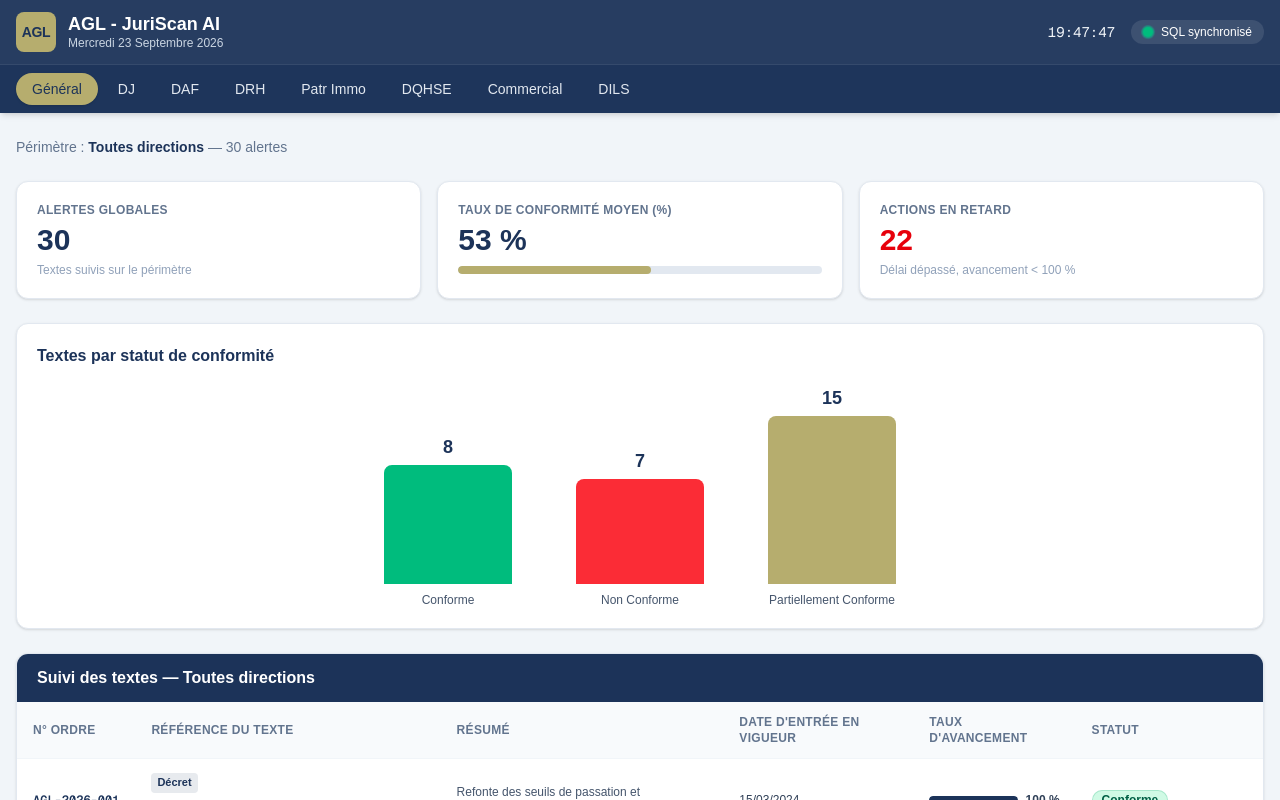
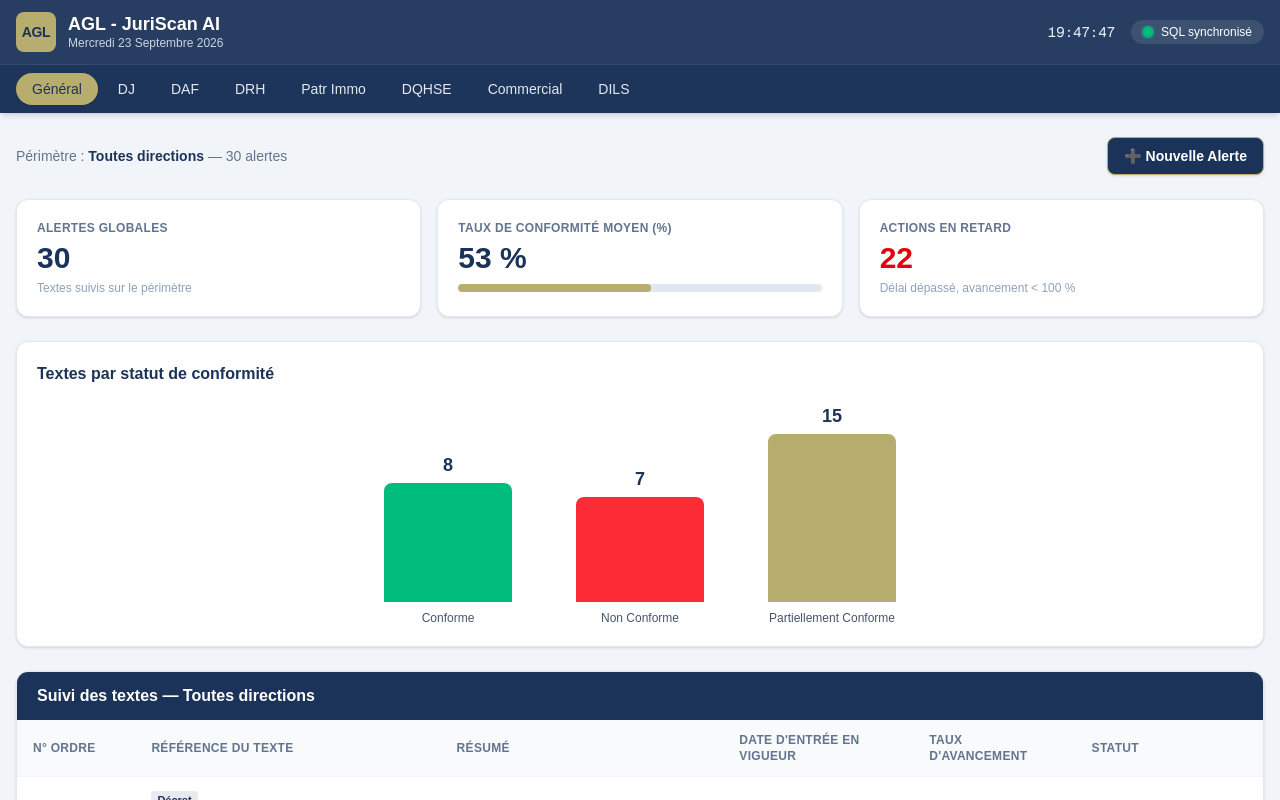
Before and after one commit to Morlis12/juriscan, a Next.js app: page /dashboard in a window 1280 px wide. Shown: the top 800 px of the page. Built offline with nearby package versions, Linux system fonts and the light colour scheme.

Commit message:
ui: bouton Nouvelle Alerte vers capture sur dashboard

```diff
--- a/src/app/dashboard/page.tsx
+++ b/src/app/dashboard/page.tsx
@@ -1,6 +1,7 @@
 "use client";
 
 import { useEffect, useMemo, useState } from "react";
+import Link from "next/link";
 import type { DepartementCode } from "@/domain/veille";
 import { DEPARTEMENTS } from "@/domain/veille";
 import {
@@ -166,11 +167,19 @@ export default function DashboardPage() {
       </header>
 
       <main className="mx-auto max-w-7xl space-y-6 px-4 py-6">
-        <p className="text-sm text-slate-500">
-          Périmètre : <span className="font-semibold text-brand-blue">{perimetreLabel}</span>
-          {" — "}
-          {alertes.length} alerte{alertes.length > 1 ? "s" : ""}
-        </p>
+        <div className="flex flex-wrap items-center justify-between gap-3">
+          <p className="text-sm text-slate-500">
+            Périmètre : <span className="font-semibold text-brand-blue">{perimetreLabel}</span>
+            {" — "}
+            {alertes.length} alerte{alertes.length > 1 ? "s" : ""}
+          </p>
+          <Link
+            href="/dashboard/nouvelle-alerte"
+            className="rounded-lg border border-brand-gold bg-brand-blue px-4 py-2 text-sm font-semibold text-white shadow-sm transition-colors hover:bg-brand-blue/90"
+          >
+            ➕ Nouvelle Alerte
+          </Link>
+        </div>
 
         {/* CARTES KPI */}
         <section className="grid gap-4 sm:grid-cols-3">
```
